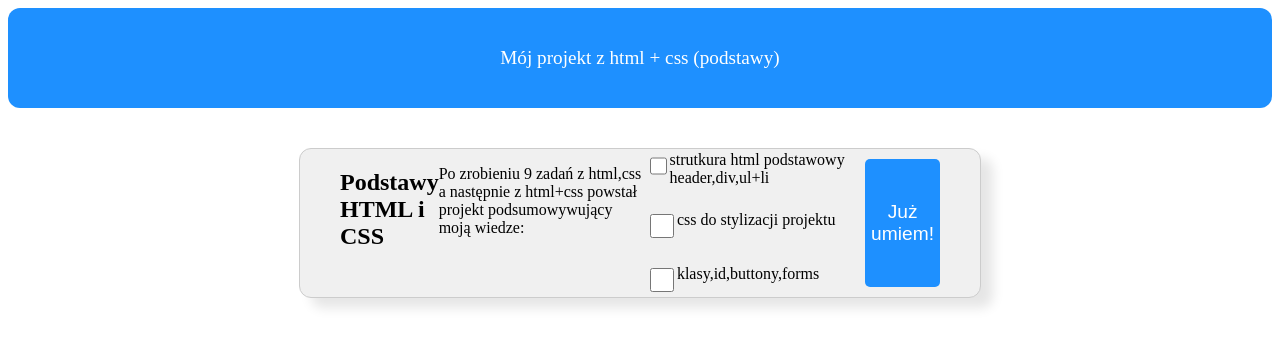
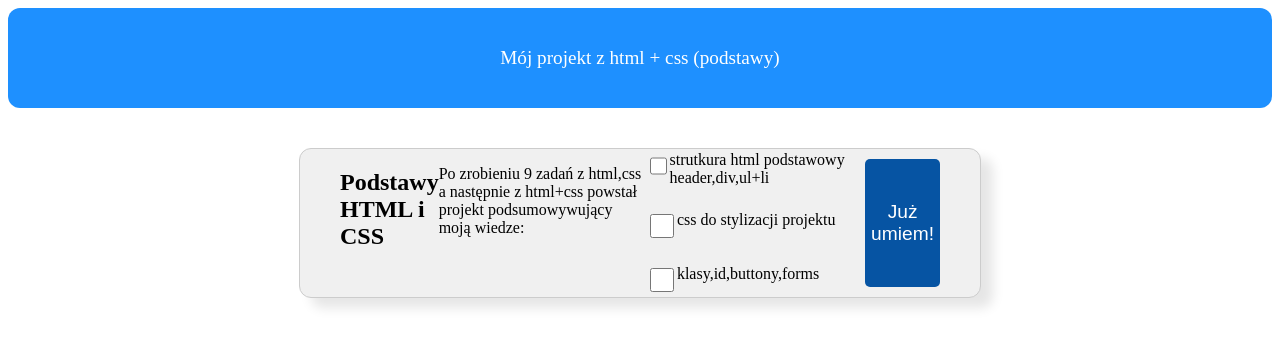
Before and after one commit to BartlomiejSokalski/OdZera, a plain HTML site: page index.html in a window 1280 px wide. In both pictures the pointer is over the button "Już umiem!". Drawn offline with Linux system fonts and the light colour scheme.

Commit message:
fix: button ma animacje

```diff
--- a/style.css
+++ b/style.css
@@ -46,6 +46,11 @@ input {
   border: none;
   margin: 10px auto;
   display: block;
+  transition: background-color 0.5s ease-in-out;
+}
+.button:hover {
+  background-color: #0654a3;
+  cursor: pointer;
 }
 
 @media screen and (min-width: 1024px) {
```
